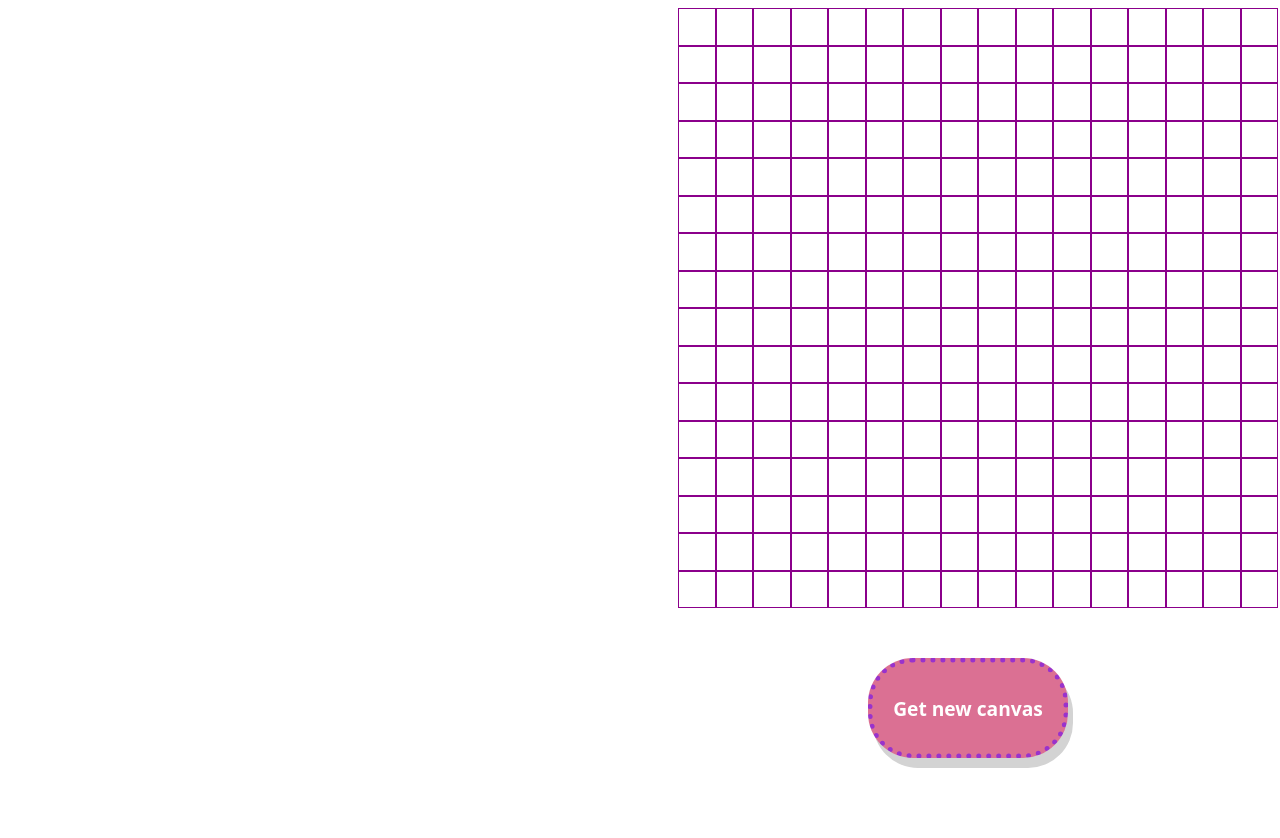
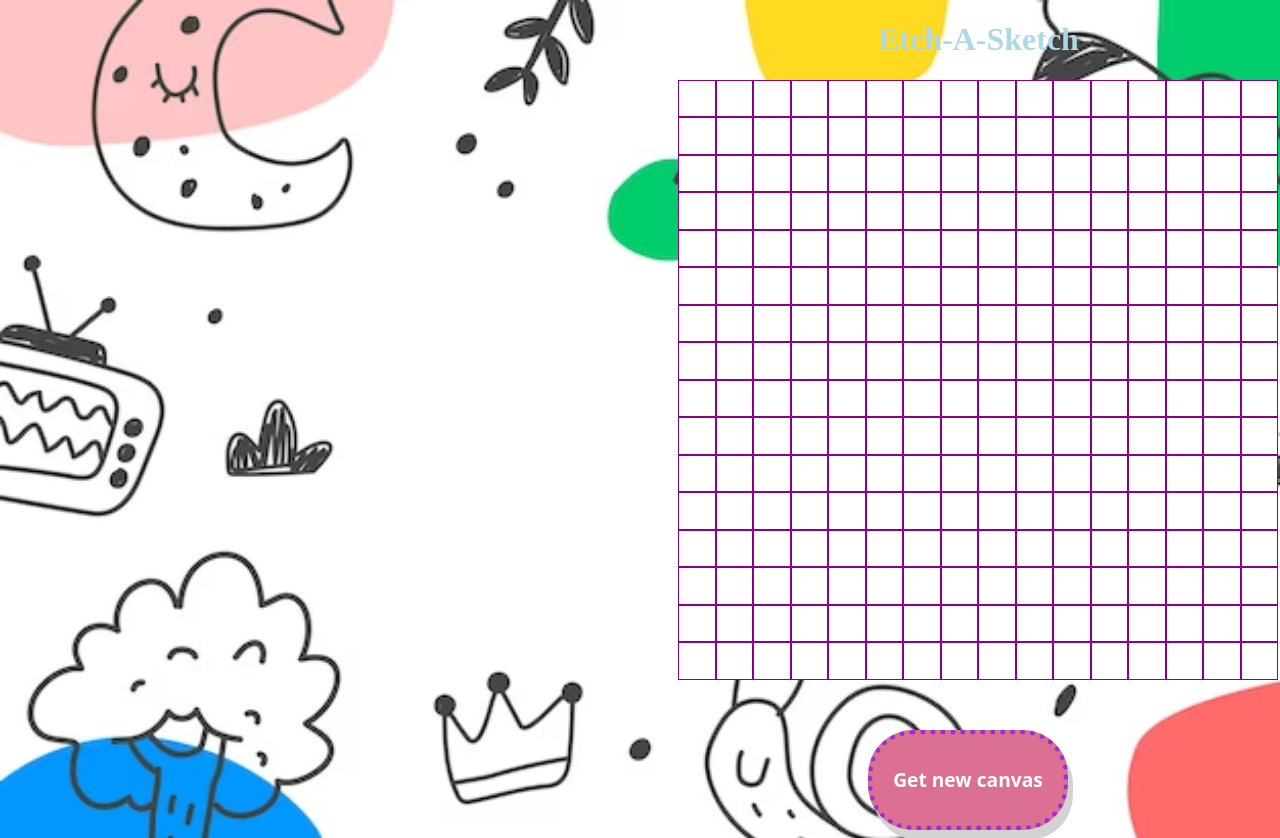
Before and after one commit to Snehaaaluvscheese/Etch-a-Sketch, a plain HTML site: page index.html in a window 1280 px wide. Before the commit the page ends 800 px from the top, so only its background shows below. Drawn offline with Linux system fonts and the light colour scheme.

Commit message:
Add background image and title

```diff
--- a/index.html
+++ b/index.html
@@ -8,6 +8,7 @@
   </head>
 
   <body id="body">
+    <h1 class="h1">Etch-A-Sketch</h1>
     <div id="grid-container"></div>
 
     <button id="gridButton">Get new canvas</button>
--- a/style.css
+++ b/style.css
@@ -5,10 +5,17 @@
   height: 600px;
   box-sizing: border-box;
   margin-left: 670px;
+  background-color: white;
 
 }
 
+body {
+  background-image: url("background.png");
+  background-repeat: no-repeat;
+  background-size:cover;
 
+
+}
 
 
 
@@ -33,3 +40,9 @@
   font-size: larger;
   box-shadow: 5px 10px lightgray;
 }
+
+.h1 {
+  margin-left: 870px;
+  color:lightblue;
+
+}
```
Also changed, not shown: background.png (added).
